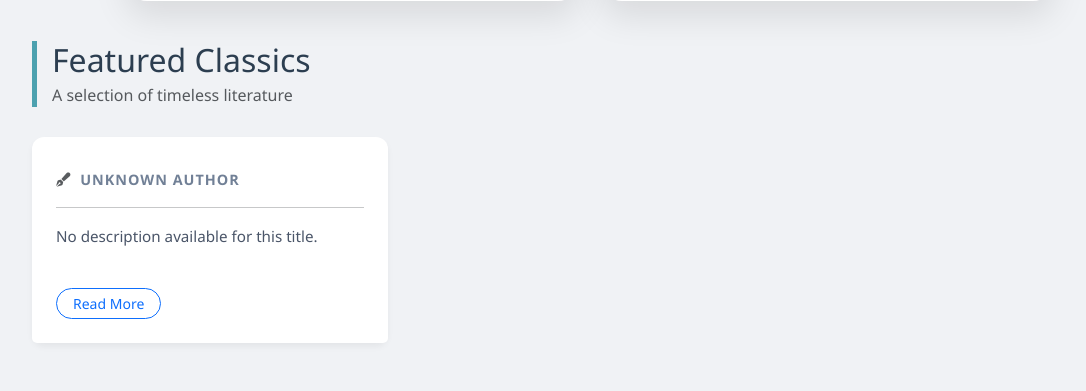
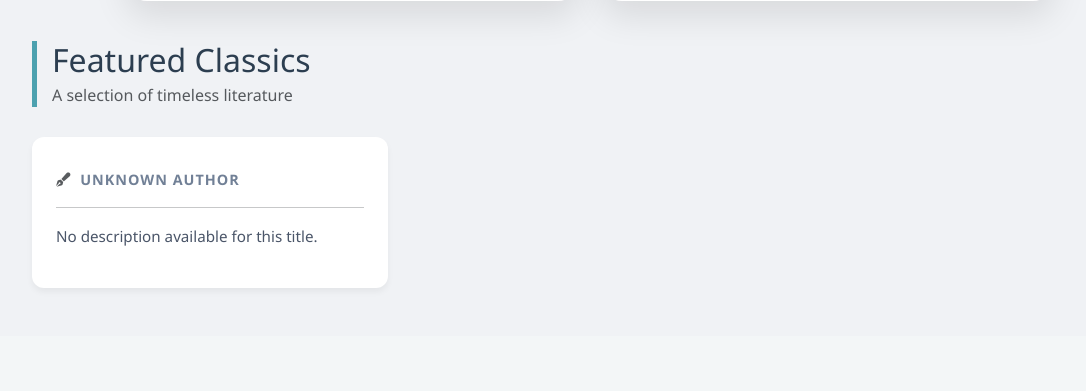
Before and after one commit to 25ratcma/phpapp, a PHP site: page / in a window 1280 px wide. Shown: the part 552-943 px from the top of the page, without its empty margins (50-1136 px from the left). After the commit the page ends 842 px from the top, so only its background shows below. Run offline with PHP 8.4, Linux system fonts and the light colour scheme; tables that the repository leaves empty or names only in its code hold one stand-in row (values such as "Sample post"); data that the repository does not hold is empty.

Commit message:
Remove 'Read More' button from card footer
Removed the 'Read More' button from the card footer.

```diff
--- a/index.php
+++ b/index.php
@@ -301,10 +301,7 @@ try {
                                 <?php echo htmlspecialchars($book['Description'] ?: 'No description available for this title.'); ?>
                             </p>
                         </div>
-                        <div class="card-footer bg-white border-0 pt-0 pb-4 ps-4">
-                            <button class="btn btn-sm btn-outline-primary rounded-pill px-3">Read More</button>
                         </div>
-                    </div>
                 </div>
             <?php endforeach; ?>
         <?php else: ?>
```
